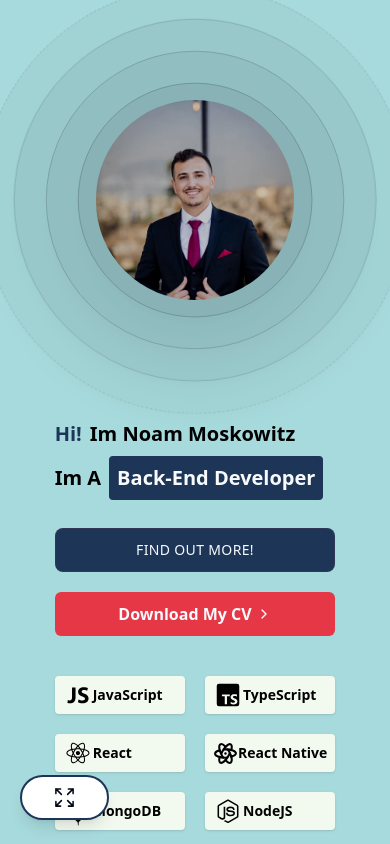
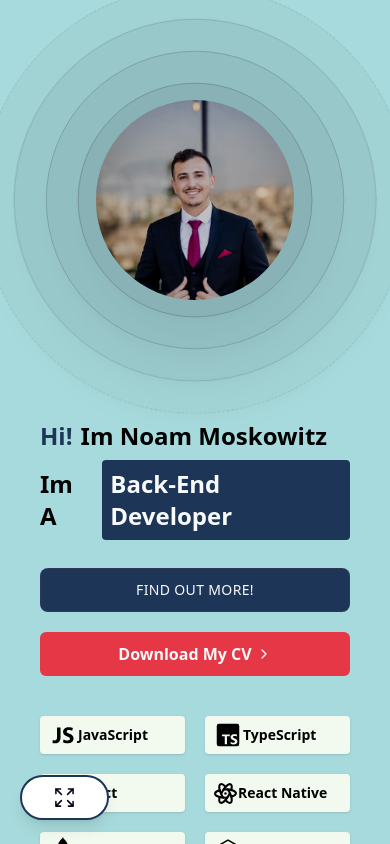
Before and after one commit to Noam-Moskowitz/Noam-Moskowitz-Portfolio, a React (Vite) app: page / in a window 390 px wide. Shown: the top 844 px of the page. Built offline with nearby package versions, Linux system fonts and the light colour scheme.

Commit message:
changed text sizes in heading

```diff
--- a/src/components/hero/Heading.tsx
+++ b/src/components/hero/Heading.tsx
@@ -10,7 +10,7 @@ const Heading = () => {
       <div className="w-full flex flex-col justify-center px-10">
         <div className="flex gap-2">
           <FadeText
-            className="text-xl md:text-4xl font-bold  text-divider "
+            className="text-2xl md:text-4xl font-bold  text-divider "
             direction="up"
             framerProps={{
               show: { transition: { delay: 0.2 } },
@@ -18,7 +18,7 @@ const Heading = () => {
             text="Hi!"
           />
           <FadeText
-            className="text-xl md:text-4xl font-bold text-black dark:text-white"
+            className="text-2xl md:text-4xl font-bold text-black dark:text-white"
             direction="up"
             framerProps={{
               show: { transition: { delay: 0.4 } },
@@ -28,7 +28,7 @@ const Heading = () => {
         </div>
         <div className="flex items-center gap-2">
           <FadeText
-            className="text-xl md:text-4xl font-bold text-black dark:text-white"
+            className="text-2xl md:text-4xl font-bold text-black dark:text-white"
             direction="up"
             framerProps={{
               show: { transition: { delay: 0.6 } },
@@ -43,7 +43,7 @@ const Heading = () => {
             }}
             text={
               <WordRotate
-                className="text-xl md:text-4xl font-bold bg-divider text-primary-foreground  rounded p-2 "
+                className="text-2xl md:text-4xl font-bold bg-divider text-primary-foreground  rounded p-2 "
                 words={["Full-Stack Developer", "Front-End Developer", "Back-End Developer"]}
               />
             }
```
